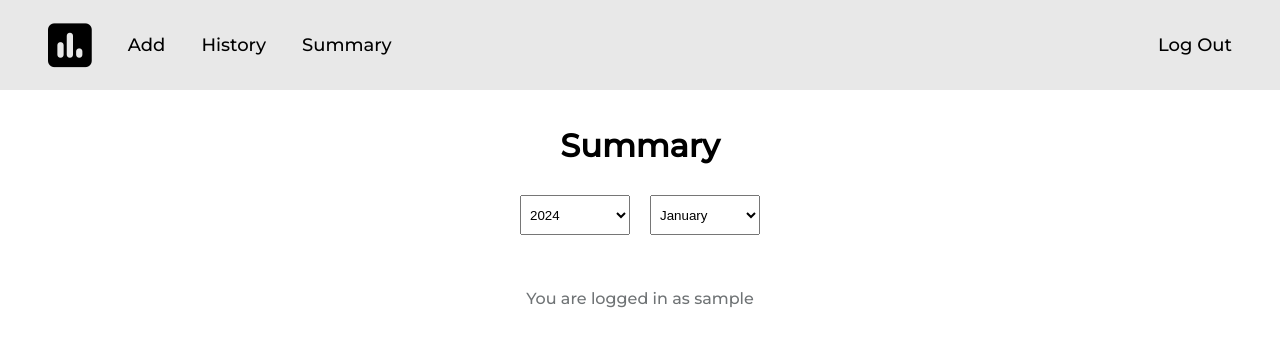
After one commit to ChemaRapariz/expense-tracker, a Flask app: page /summary in a window 1280 px wide. The commit adds this page. Shown: the top 347 px of the page. Run offline with Flask 3, Linux system fonts and the light colour scheme; the visitor is signed in with stand-in values (Sample User, id 1); some libraries are stand-ins or nearby versions.

Commit message:
Basic setup for summary.html and /summary

```diff
--- a/app.py
+++ b/app.py
@@ -110,6 +110,9 @@
         # Check if the user is registered
         username = request.form.get('username')
         password = request.form.get('password')
+
+        # Remove spaces at the beginning and at the end of the username string
+        username = username.strip()
 
         # Get the database connection
         db = get_db()
@@ -453,3 +456,10 @@
             flash("Expense not found")
 
     return redirect("/history")
+
+@app.route('/summary', methods = ["GET", "POST"])
+@login_required
+def summary():
+    if request.method == "POST":
+        return redirect("/summary")
+    return render_template("summary.html")
--- a/static/styles.css
+++ b/static/styles.css
@@ -200,3 +200,5 @@
     visibility: visible;
     opacity: 1;
 }
+
+/* ---- Summary ---- */
--- a/templates/index.html
+++ b/templates/index.html
@@ -29,7 +29,7 @@
                     {% endfor %}
                 {% else %}
                     <tr>
-                        <td colspan="5"><p style="font-style: italic;">No expenses recorded yet</p></td>
+                        <td colspan="5"><p style="font-style: italic;">No expenses recorded yet this month</p></td>
                     </tr>
                 {% endif %}
             </table>
--- a/templates/layout.html
+++ b/templates/layout.html
@@ -14,6 +14,9 @@
         <!-- Icons on the html code -->
         <script src="https://kit.fontawesome.com/2a36fe9429.js" crossorigin="anonymous"></script>
 
+        <!-- Add Chart.js via CDN -->
+        <script src="https://cdn.jsdelivr.net/npm/chart.js"></script>
+
         <title>Expense Tracker: {% block title %}{% endblock %}</title>
     </head>
     <body>
@@ -25,6 +28,7 @@
                     {% if session.get('username') %}
                     <li><a href="/add">Add</a></li>
                     <li><a href="/history">History</a></li>
+                    <li><a href="/summary">Summary</a></li>
                     {% endif %}
                 </ul>
                 <ul>
--- a/templates/login.html
+++ b/templates/login.html
@@ -7,7 +7,7 @@
 {% block main %}
 <h1>Log In</h1>
 <form class="form-v1" method="post" action="/login">
-    <input required name="username" placeholder="Name" autofocus autocomplete="off" type="text" pattern="[A-Za-z0-9]+" title="Username must be made up of letters and/or numbers">
+    <input required name="username" placeholder="Name" autofocus autocomplete="off" type="text" pattern="[A-Za-z0-9 ]+" title="Username must be made up of letters and/or numbers">
     <input required name="password" placeholder="Password" type="password" minlength="8">
     <input type="submit" value="Submit">
 </form>
--- /dev/null
+++ b/templates/summary.html
@@ -0,0 +1,28 @@
+{% extends "layout.html" %}
+
+{% block title %}
+Summary
+{% endblock %}
+
+{% block main %}
+<h1>Summary</h1>
+<div class="summary-container-options">
+    <form class="form-v2" action="/summary" method="post">
+        <select id="dropdown-year" class="filter" name="year">
+            <!-- {% for year in years %} -->
+            <!-- <option value="{{ year }}">{{ year }}</option> -->
+            <!-- {% endfor %} -->
+            <option value="2024">2024</option>
+        </select>
+        <select id="dropdown-month" class="filter" name="month">
+            <option value="01">January</option>
+        </select>
+    </form>
+</div>
+<div class="summary-container-graphs">
+
+</div>
+<div class="summary-container-expenses">
+
+</div>
+{% endblock %}
```
